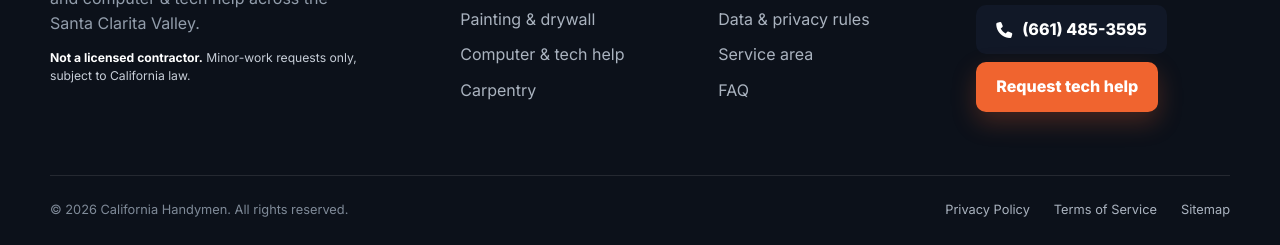
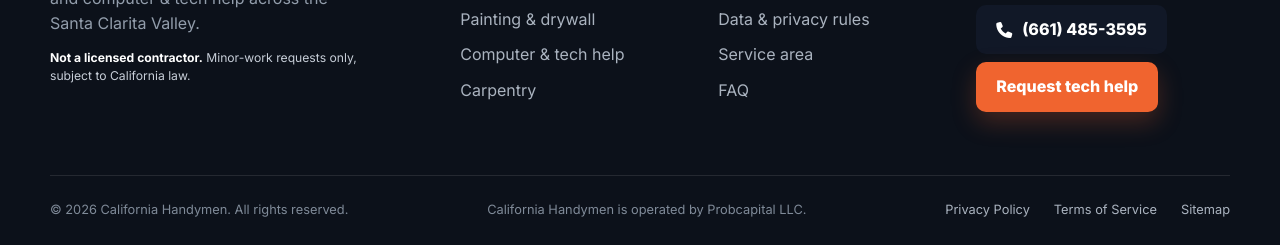
Before and after one commit to akcept24/handyman, a website: page computer-help.html in a window 1280 px wide. Shown: the part 8532-8777 px from the top of the page. Drawn offline with Linux system fonts and the light colour scheme.

Commit message:
fix(footer): add operator line 'California Handymen is operated by Probcapital LLC' for Meta business verification

```diff
--- a/computer-help.html
+++ b/computer-help.html
@@ -336,7 +336,7 @@
       <div><h2>Explore</h2><ul><li><a href="index.html#pricing">Pricing</a></li><li><a href="#home-office">Home office packages</a></li><li><a href="#safety">Data &amp; privacy rules</a></li><li><a href="#areas">Service area</a></li><li><a href="#faq">FAQ</a></li></ul></div>
       <div class="footer-cta"><h2>Tech problem at home?</h2><p>Call us or send the details and your ZIP code for review.</p><a class="btn nav-call-cta" href="tel:+16614853595" aria-label="Call California Handymen at 661-485-3595"><i class="fas fa-phone" aria-hidden="true"></i> (661) 485-3595</a><button class="btn btn-primary" type="button" data-open-modal>Request tech help</button></div>
     </div>
-    <div class="container footer-bottom"><p>&copy; <span id="current-year"></span> California Handymen. All rights reserved.</p><div><a href="privacy.html">Privacy Policy</a><a href="terms.html">Terms of Service</a><a href="sitemap.xml">Sitemap</a></div></div>
+    <div class="container footer-bottom"><p>&copy; <span id="current-year"></span> California Handymen. All rights reserved.</p><p>California Handymen is operated by Probcapital LLC.</p><div><a href="privacy.html">Privacy Policy</a><a href="terms.html">Terms of Service</a><a href="sitemap.xml">Sitemap</a></div></div>
   </footer>
 
   <div class="modal" id="booking-modal" aria-hidden="true">
```
Also changed, not shown: index.html (+1 -1 lines).
